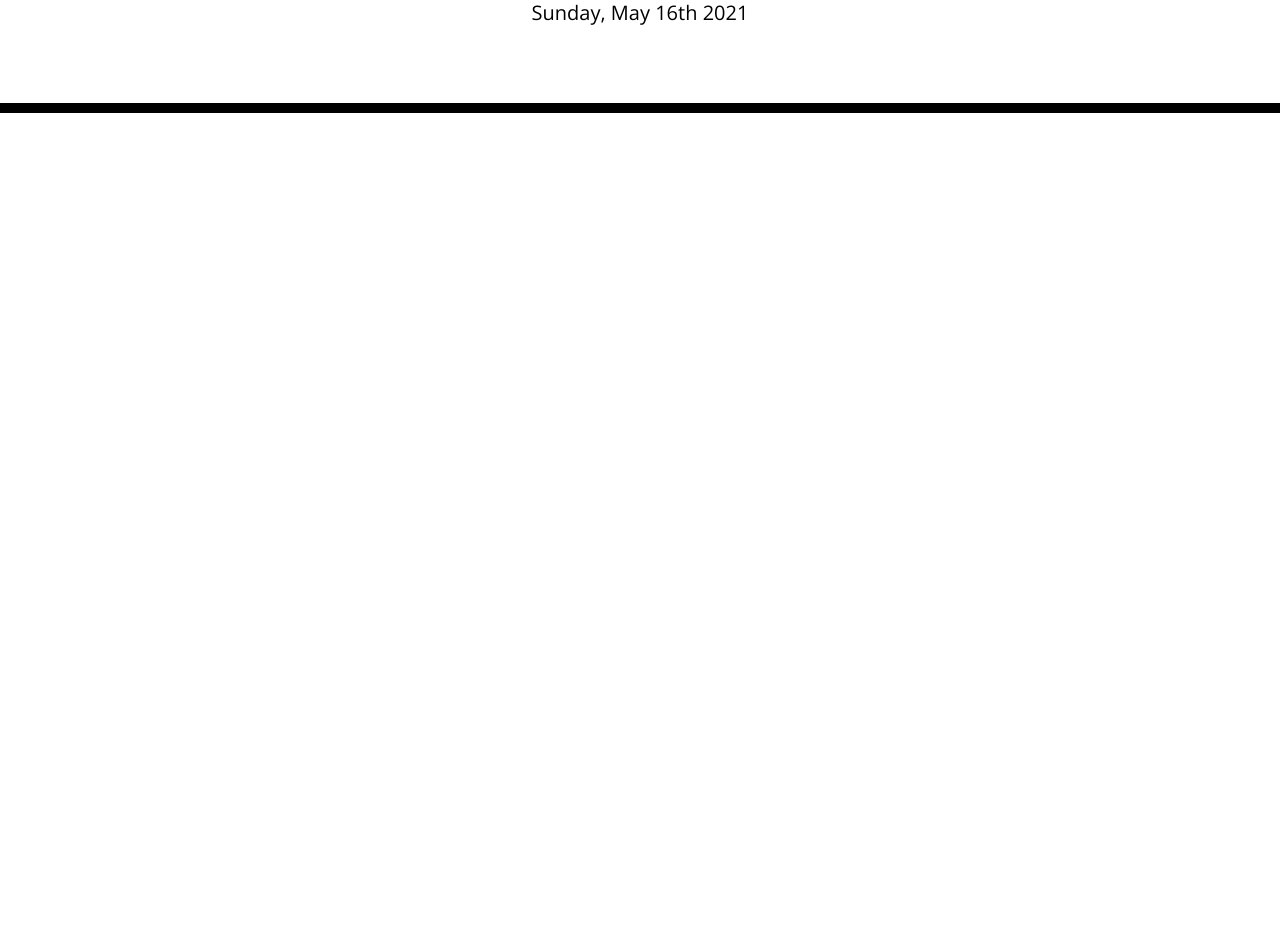
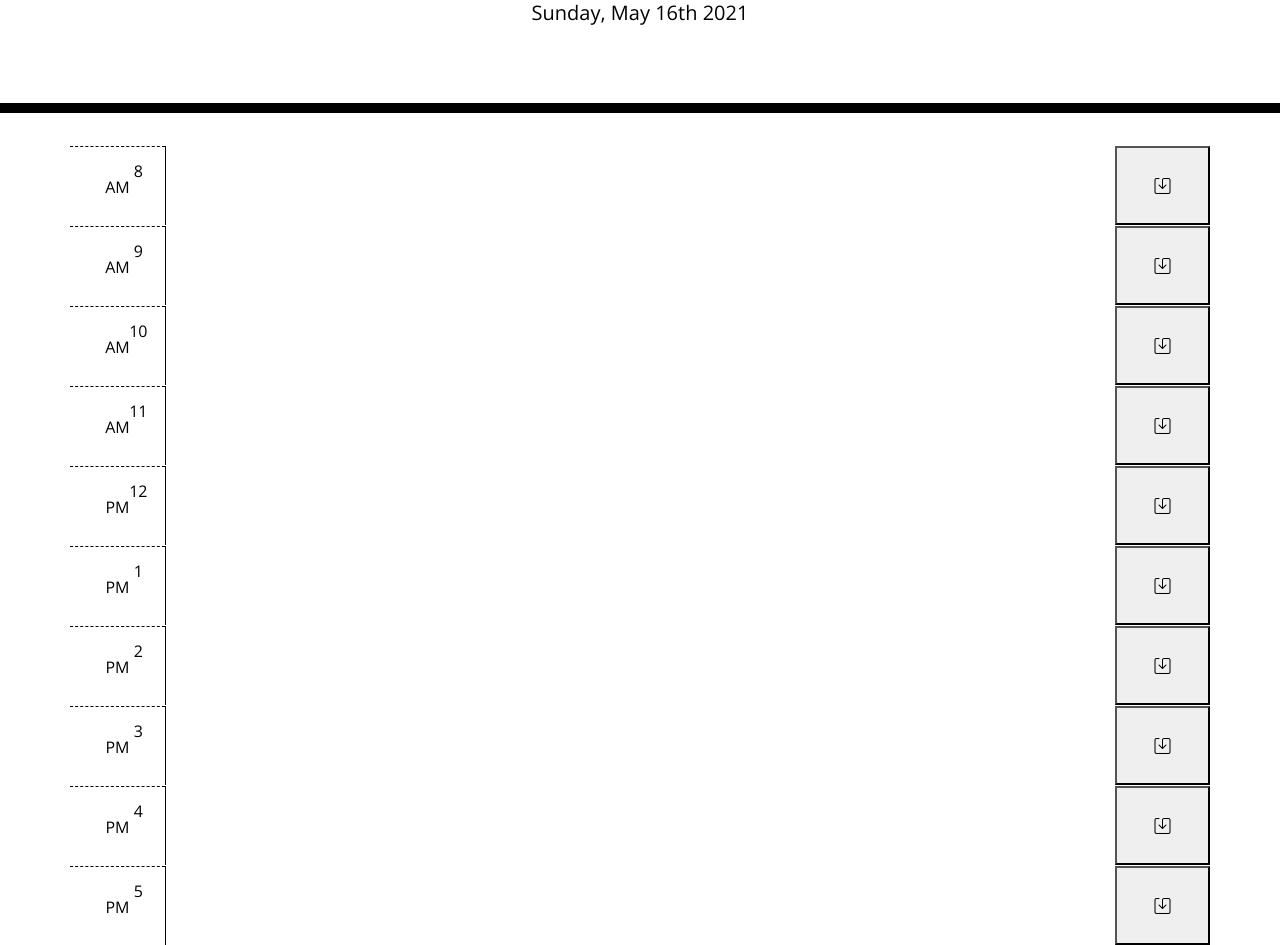
Before and after one commit to CrawleyJ2/schedule-schmedule, a plain HTML site: page index.html in a window 1280 px wide. Shown: the part 191-1136 px from the top of the page. Before the commit the page ends 800 px from the top, so only its background shows below. Drawn offline with nearby package versions, Linux system fonts and the light colour scheme.

Commit message:
added bootstrap grid and icons

```diff
--- a/index.html
+++ b/index.html
@@ -15,6 +15,10 @@
       crossorigin="anonymous"
     />
     <link
+      rel="stylesheet"
+      href="https://cdn.jsdelivr.net/npm/bootstrap-icons@1.5.0/font/bootstrap-icons.css"
+    />
+    <link
       href="https://fonts.googleapis.com/css?family=Open+Sans&display=swap"
       rel="stylesheet"
     />
@@ -30,6 +34,85 @@
     </header>
     <div class="container">
       <!-- Timeblocks go here -->
+      <div id="eight" class="row time-block">
+        <div class="col-md-1 hour">
+          8 AM
+        </div>
+        <textarea class="col-md-10 description"></textarea>
+          <button class="col-md-1"><i class="bi bi-save"></i></button>
+      </div>
+
+      <div id="nine" class="row time-block">
+        <div class="col-md-1 hour">
+          9 AM
+        </div>
+        <textarea class="col-md-10 description"></textarea>
+          <button class="col-md-1"><i class="bi bi-save"></i></button>
+      </div>
+
+      <div id="ten" class="row time-block">
+        <div class="col-md-1 hour">
+          10 AM
+        </div>
+        <textarea class="col-md-10 description"></textarea>
+          <button class="col-md-1"><i class="bi bi-save"></i></button>
+      </div>
+
+      <div id="eleven" class="row time-block">
+        <div class="col-md-1 hour">
+          11 AM
+        </div>
+        <textarea class="col-md-10 description"></textarea>
+          <button class="col-md-1"><i class="bi bi-save"></i></button>
+      </div>
+
+      <div id="twelve" class="row time-block">
+        <div class="col-md-1 hour">
+          12 PM
+        </div>
+        <textarea class="col-md-10 description"></textarea>
+          <button class="col-md-1"><i class="bi bi-save"></i></button>
+      </div>
+
+      <div id="one" class="row time-block">
+        <div class="col-md-1 hour">
+          1 PM
+        </div>
+        <textarea class="col-md-10 description"></textarea>
+          <button class="col-md-1"><i class="bi bi-save"></i></button>
+      </div>
+
+      <div id="two" class="row time-block">
+        <div class="col-md-1 hour">
+          2 PM
+        </div>
+        <textarea class="col-md-10 description"></textarea>
+          <button class="col-md-1"><i class="bi bi-save"></i></button>
+      </div>
+
+      <div id="three" class="row time-block">
+        <div class="col-md-1 hour">
+          3 PM
+        </div>
+        <textarea class="col-md-10 description"></textarea>
+          <button class="col-md-1"><i class="bi bi-save"></i></button>
+      </div>
+
+      <div id="four" class="row time-block">
+        <div class="col-md-1 hour">
+          4 PM
+        </div>
+        <textarea class="col-md-10 description"></textarea>
+          <button class="col-md-1"><i class="bi bi-save"></i></button>
+      </div>
+
+      <div id="five" class="row time-block">
+        <div class="col-md-1 hour">
+          5 PM
+        </div>
+        <textarea class="col-md-10 description"></textarea>
+          <button class="col-md-1"><i class="bi bi-save"></i></button>
+      </div>
     </div>
 
     <script src="https://code.jquery.com/jquery-3.4.1.min.js"></script>
```
Also changed, not shown: 1 other file.
